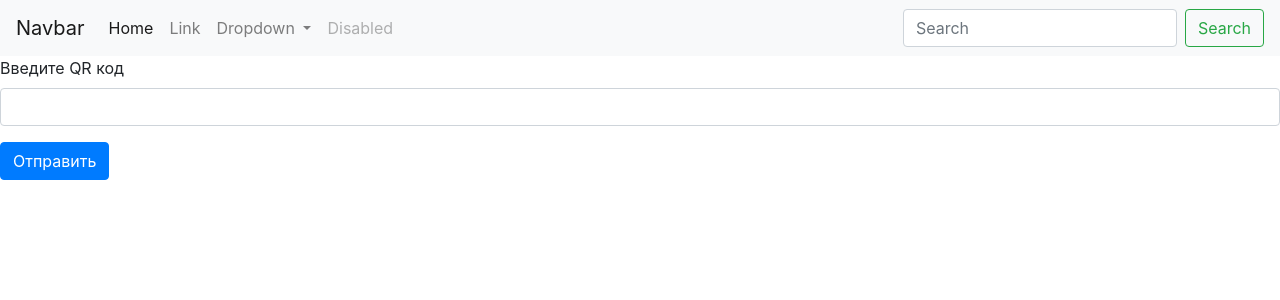
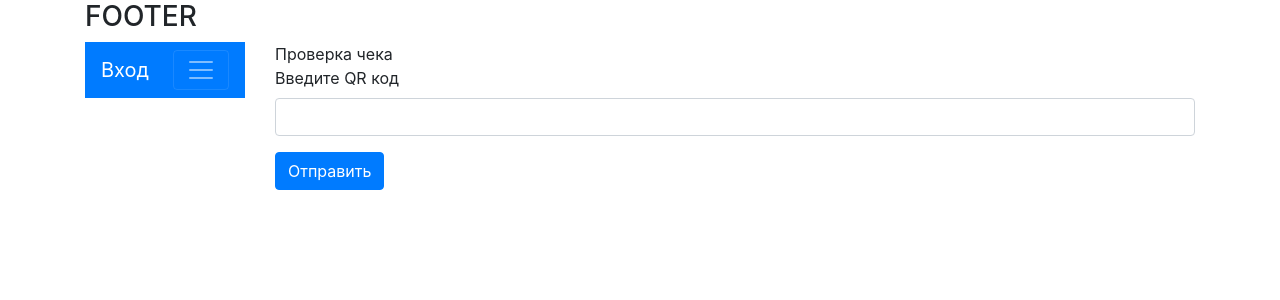
Before and after one commit to sanchos2/nautilus, a Flask app: page /receipt in a window 1280 px wide. Shown: the top 300 px of the page. Run offline with Flask 2, Linux system fonts and the light colour scheme; the visitor is signed in with stand-in values (Sample User, id 1); some libraries are stand-ins or nearby versions.

Commit message:
add ui templates v 0.1

```diff
--- a/webapp/receipt/views.py
+++ b/webapp/receipt/views.py
@@ -13,7 +13,7 @@ def receipt():
     if not current_user.is_authenticated:
         return redirect(url_for('user.login'))
     else:
-        title = 'Мои чеки'
+        title = 'Проверка чека'
         receipt_form = ReceiptForm()
         return render_template('receipt/receipt.html', page_title=title, form=receipt_form)
 
@@ -41,3 +41,15 @@ def process_qrparser():
             flash('Что то пошло не так :( Мы попробуем проверить Ваш чек позднее')
             flash(data_from_receipt_valid)
             return redirect(url_for('receipt.receipt'))
+
+
+@blueprint.route('/my-receipt')
+def my_receipt():
+    title = 'Мои чеки'
+    return render_template('receipt/my_receipt.html', page_title=title)
+
+
+@blueprint.route('/my-outlay')
+def my_outlay():
+    title = 'Мои расходы'
+    return render_template('receipt/my_outlay.html', page_title=title)
--- a/webapp/templates/base.html
+++ b/webapp/templates/base.html
@@ -1,5 +1,5 @@
 <!DOCTYPE html>
-<html lang="en">
+<html lang="ru">
 <head>
     <!-- Required meta tags -->
     <meta charset="utf-8">
@@ -12,9 +12,19 @@
     <title>{{ page_title }}</title>
 </head>
 <body>
-{% include 'menu.html' %}
-{% block content %}
-{% endblock %}
+{% include 'footer.html' %}
+<div class="container">
+    <div class="row">
+
+        <div class="col-2">
+            {% include 'menu.html' %}
+        </div>
+        <div class="col-10">
+            {% block content %}
+            {% endblock %}
+        </div>
+    </div>
+</div>
 <script src="https://code.jquery.com/jquery-3.3.1.slim.min.js"
         integrity="sha384-q8i/X+965DzO0rT7abK41JStQIAqVgRVzpbzo5smXKp4YfRvH+8abtTE1Pi6jizo"
         crossorigin="anonymous"></script>
--- /dev/null
+++ b/webapp/templates/footer.html
@@ -0,0 +1,7 @@
+<footer class="footer">
+    <div class="container">
+        <div class="text">
+        <h3>FOOTER</h3>
+        </div>
+    </div>
+</footer>
--- a/webapp/templates/menu.html
+++ b/webapp/templates/menu.html
@@ -1,35 +1,14 @@
-<nav class="navbar navbar-expand-lg navbar-light bg-light">
-  <a class="navbar-brand" href="#">Navbar</a>
-  <button class="navbar-toggler" type="button" data-toggle="collapse" data-target="#navbarSupportedContent" aria-controls="navbarSupportedContent" aria-expanded="false" aria-label="Toggle navigation">
+<nav class="navbar navbar-dark bg-primary">
+  <a class="navbar-brand" href="/login">Вход</a>
+  <button class="navbar-toggler" type="button" data-toggle="collapse" data-target="#navbarNavAltMarkup" aria-controls="navbarNavAltMarkup" aria-expanded="false" aria-label="Toggle navigation">
     <span class="navbar-toggler-icon"></span>
   </button>
-
-  <div class="collapse navbar-collapse" id="navbarSupportedContent">
-    <ul class="navbar-nav mr-auto">
-      <li class="nav-item active">
-        <a class="nav-link" href="#">Home <span class="sr-only">(current)</span></a>
-      </li>
-      <li class="nav-item">
-        <a class="nav-link" href="#">Link</a>
-      </li>
-      <li class="nav-item dropdown">
-        <a class="nav-link dropdown-toggle" href="#" id="navbarDropdown" role="button" data-toggle="dropdown" aria-haspopup="true" aria-expanded="false">
-          Dropdown
-        </a>
-        <div class="dropdown-menu" aria-labelledby="navbarDropdown">
-          <a class="dropdown-item" href="#">Action</a>
-          <a class="dropdown-item" href="#">Another action</a>
-          <div class="dropdown-divider"></div>
-          <a class="dropdown-item" href="#">Something else here</a>
-        </div>
-      </li>
-      <li class="nav-item">
-        <a class="nav-link disabled" href="#" tabindex="-1" aria-disabled="true">Disabled</a>
-      </li>
-    </ul>
-    <form class="form-inline my-2 my-lg-0">
-      <input class="form-control mr-sm-2" type="search" placeholder="Search" aria-label="Search">
-      <button class="btn btn-outline-success my-2 my-sm-0" type="submit">Search</button>
-    </form>
+  <div class="collapse navbar-collapse" id="navbarNavAltMarkup">
+    <div class="navbar-nav">
+      <a class="nav-item nav-link active" href="/receipt">Проверка чека<span class="sr-only">(current)</span></a>
+      <a class="nav-item nav-link" href="/my-receipt">Мои чеки</a>
+      <a class="nav-item nav-link" href="/my-outlay">Мои расходы</a>
+      <a class="nav-item nav-link disabled" href="/recovery">Профиль</a>
+    </div>
   </div>
 </nav>
--- /dev/null
+++ b/webapp/templates/receipt/my_outlay.html
@@ -0,0 +1,6 @@
+{% extends "base.html" %}
+{% block content %}
+<div class="container">
+    <h2>{{ page_title }}</h2>
+</div>
+{% endblock %}
--- /dev/null
+++ b/webapp/templates/receipt/my_receipt.html
@@ -0,0 +1,6 @@
+{% extends "base.html" %}
+{% block content %}
+<div class="container">
+    <h2>{{ page_title }}</h2>
+</div>
+{% endblock %}
--- /dev/null
+++ b/webapp/templates/receipt/qrscaner.html
@@ -0,0 +1,6 @@
+{% extends "base.html" %}
+{% block content %}
+<div class="container">
+    <h2>Сканер QR кода</h2>
+</div>
+{% endblock %}
--- a/webapp/templates/receipt/receipt.html
+++ b/webapp/templates/receipt/receipt.html
@@ -9,6 +9,7 @@
 </div>
 {% endif %}
 {% endwith %}
+{{ page_title }}
 <form action="{{ url_for('receipt.process_qrparser') }}" method="post">
     {{ form.hidden_tag()}}
     <div class="form-group">
--- a/webapp/templates/user/login.html
+++ b/webapp/templates/user/login.html
@@ -11,7 +11,7 @@
         </div>
         {% endif %}
         {% endwith %}
-        <div class="col align-self-center" >
+        <div class="col-6" >
             <form action="{{ url_for('user.process_login') }}" method="post">
                 {{ form.hidden_tag() }}
                 <div class="form-group">
--- /dev/null
+++ b/webapp/templates/user/recovery.html
@@ -0,0 +1,6 @@
+{% extends "base.html" %}
+{% block content %}
+<div class="container">
+    <h2>{{page_title}}</h2>
+</div>
+{% endblock %}
--- a/webapp/user/views.py
+++ b/webapp/user/views.py
@@ -34,3 +34,8 @@ def logout():
     logout_user()
     flash('Вы успешно разлогинились')
     return redirect(url_for('index'))
+
+@blueprint.route('/recovery')
+def my_receipt():
+    title = 'Страница восстановления пароля'
+    return render_template('user/recovery.html', page_title=title)
```
Also changed, not shown: webapp/__init__.py (+0 -8 lines).
